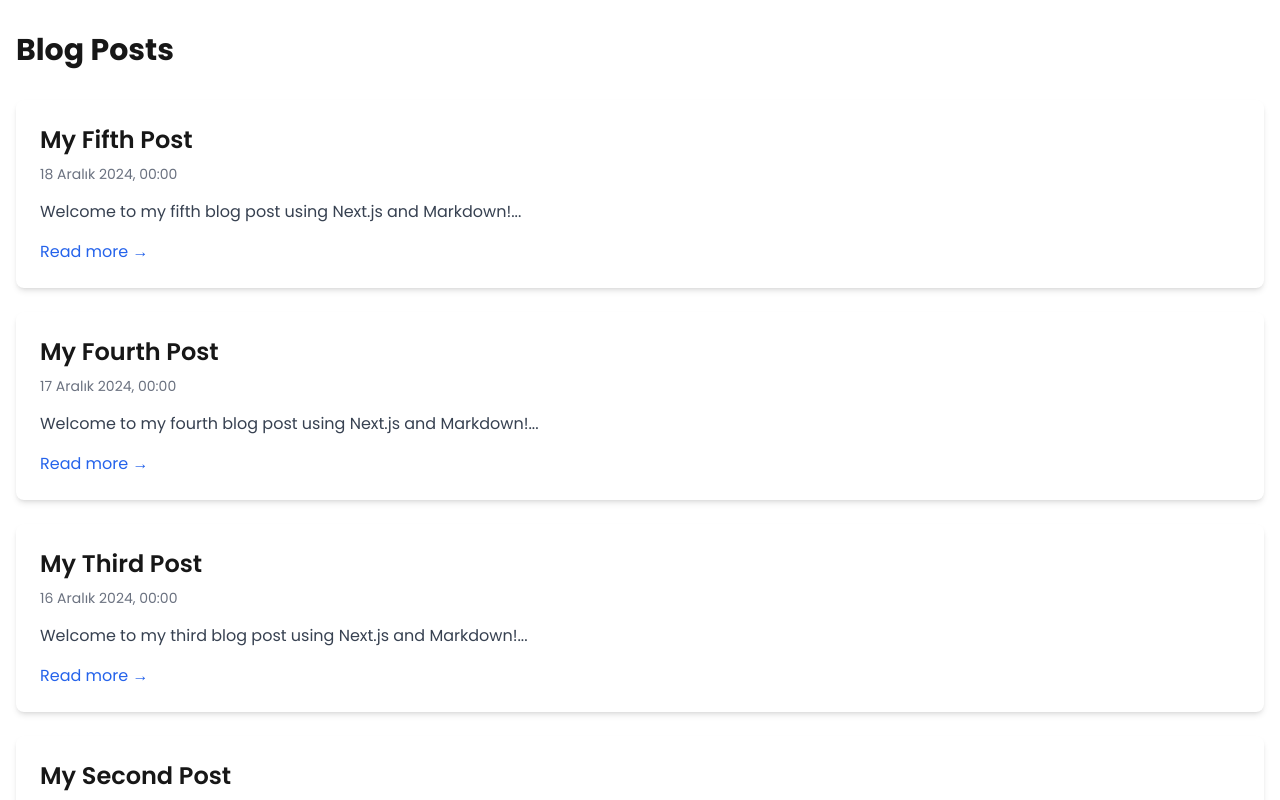
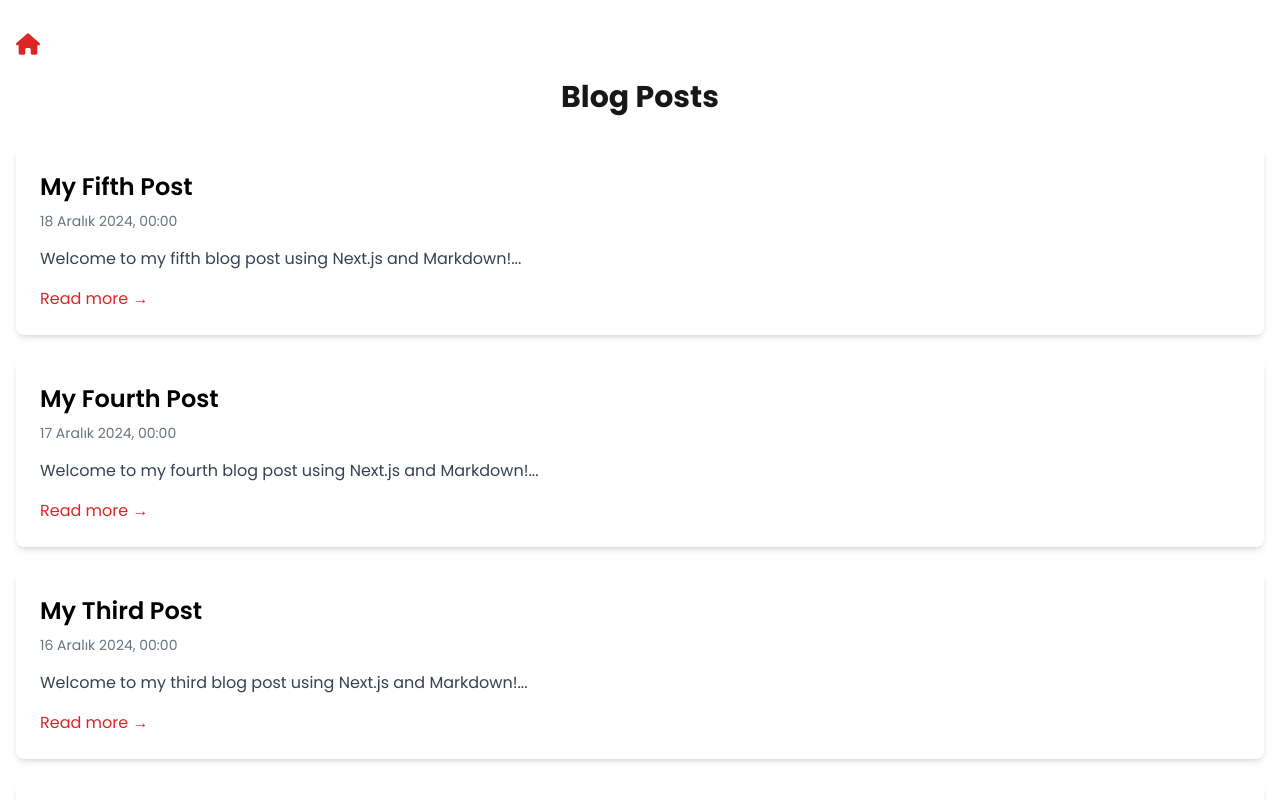
Before and after one commit to ugurcaneser/ugurcaneser.github.io, a Next.js app: page /blog in a window 1280 px wide. Shown: the top 800 px of the page. Built offline with nearby package versions, Linux system fonts and the light colour scheme.

Commit message:
add return button to blog & gallery pages

```diff
--- a/src/app/blog/page.tsx
+++ b/src/app/blog/page.tsx
@@ -2,16 +2,21 @@ import { getSortedPostsData, PostData } from "../lib/posts";
 import { format } from 'date-fns';
 import { tr } from 'date-fns/locale';
 import Link from 'next/link';
+import { FaHouse } from "react-icons/fa6";
+
 
 export default async function Blog() {
     const allPostsData: PostData[] = await getSortedPostsData();
 
     return (
         <div className="container mx-auto px-4 py-8">
-            <h1 className="text-3xl font-bold mb-8">Blog Posts</h1>
+            <Link href="/" className="text-2xl text-red-600 hover:text-red-800 mb-4 inline-block">
+            <FaHouse />
+            </Link>
+            <h1 className="text-3xl font-bold mb-8 text-center">Blog Posts</h1>
             <div className="grid gap-6">
                 {allPostsData.map(({ id, date, title, content }) => (
-                    <article key={id} className="p-6 bg-white rounded-lg shadow-md hover:shadow-lg transition-shadow">
+                    <article key={id} className="p-6 bg-white rounded-lg text-black shadow-md hover:shadow-lg transition-shadow">
                         <h2 className="text-2xl font-semibold mb-2">{title}</h2>
                         <time className="text-gray-500 text-sm mb-4 block">
                             {format(new Date(date), 'dd MMMM yyyy, HH:mm', { locale: tr })}
@@ -19,7 +24,7 @@ export default async function Blog() {
                         <p className="text-gray-700 mb-4">
                             {content.substring(0, 150)}...
                         </p>
-                        <Link href={`/blog/${id}`} className="text-blue-600 hover:text-blue-800">
+                        <Link href={`/blog/${id}`} className="text-red-600 hover:text-red-800">
                             Read more →
                         </Link>
                     </article>
--- a/src/app/gallery/page.tsx
+++ b/src/app/gallery/page.tsx
@@ -2,6 +2,8 @@
 
 import Image from 'next/image';
 import { useState } from 'react';
+import Link from 'next/link';
+import { FaHouse } from "react-icons/fa6";
 
 const photos = [
     {
@@ -32,6 +34,9 @@ export default function Gallery() {
 
     return (
         <div className="container mx-auto px-4 py-8">
+            <Link href="/" className="text-2xl text-red-600 hover:text-red-800 mb-4 inline-block">
+                <FaHouse />
+            </Link>
             <h1 className="text-4xl font-bold mb-8 text-center">Photos</h1>
             <div className="grid grid-cols-1 md:grid-cols-2 lg:grid-cols-3 gap-4">
                 {photos.map((photo) => (
```
